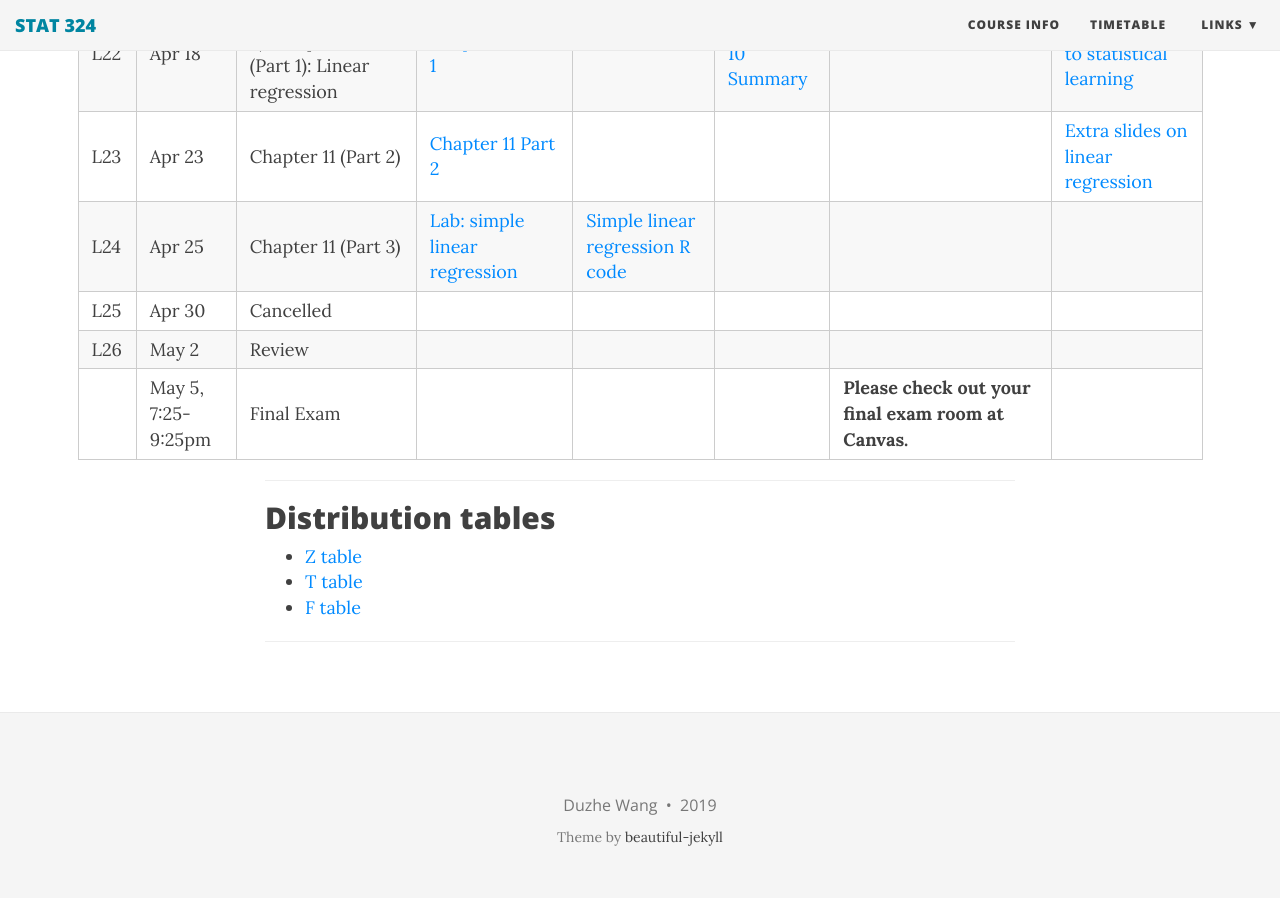
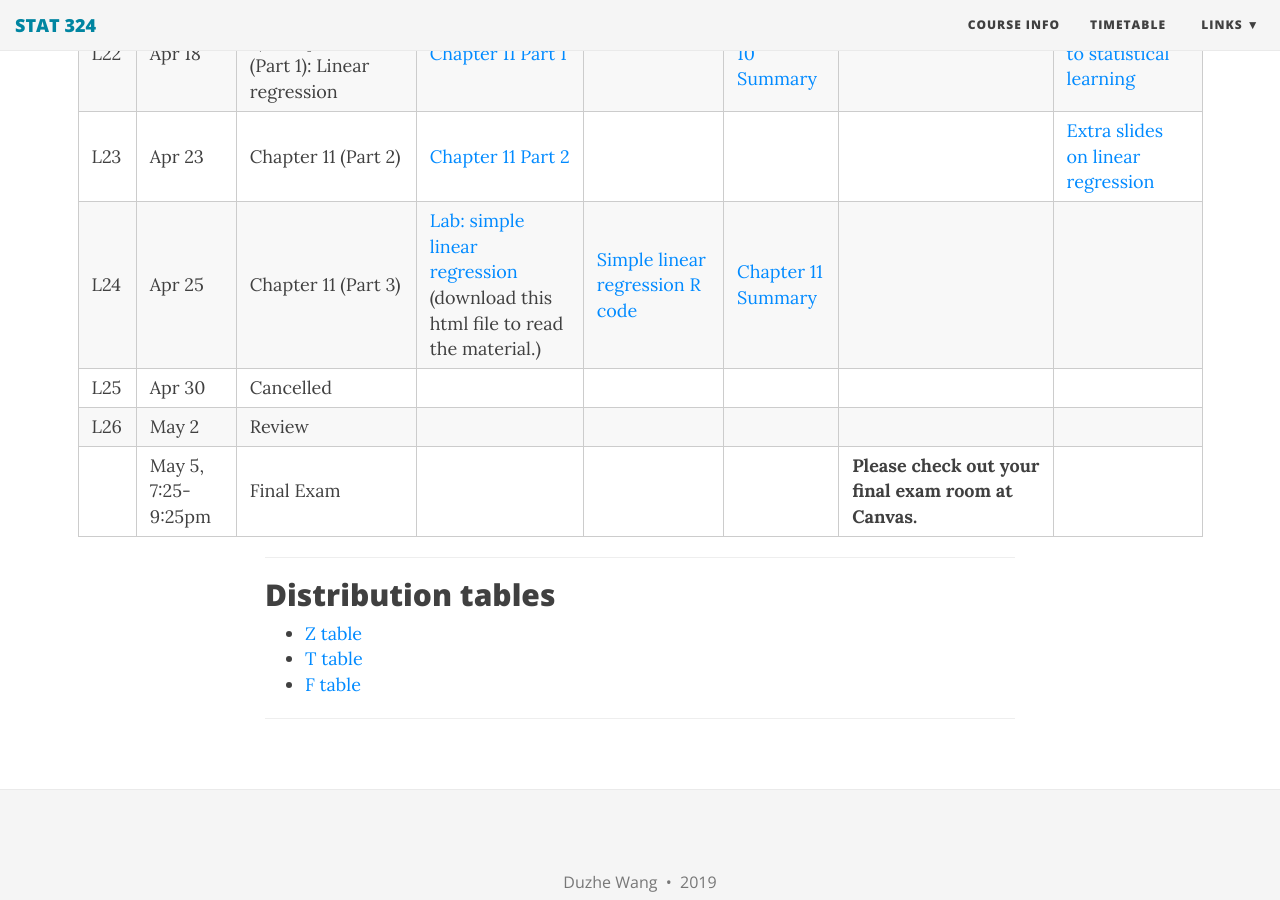
Before and after one commit to duzhewang/stat324, a Jekyll site: the page built from timetable.md, in a window 1280 px wide and 900 px high, scrolled down 2580 px. Built offline with Jekyll 4.4.1, drawn with Linux system fonts in a browser that asks for light colours; nearby versions of some CDN libraries.

Commit message:
Update timetable.md

```diff
--- a/timetable.md
+++ b/timetable.md
@@ -36,7 +36,7 @@
 |L21 | Apr 16 | Chapter 10 (Part 1): comparing multiple independent populations |   [Chapter 10](https://github.com/dzwang91/stat324/raw/gh-pages/lectures/chapter10.pdf),   [ANOVA in R](https://github.com/dzwang91/stat324/raw/gh-pages/lectures/ANOVAinR.pdf)|  [ANOVA R code](https://github.com/dzwang91/stat324/raw/gh-pages/R/anova.R)   |  |Download F table from Canvas. HW7 is out, due on 4/23. |  |
 |L22 | Apr 18 |Chapter 10 (Part 2), Chapter 11 (Part 1): Linear regression |[Chapter 11 Part 1](https://github.com/dzwang91/stat324/raw/gh-pages/lectures/chapter11-1.pdf)|   | [Chapter 10 Summary](https://github.com/dzwang91/stat324/raw/gh-pages/notessummary/chapter10notes.pdf)  |  | [Introduction to statistical learning](https://github.com/dzwang91/stat324/raw/gh-pages/lectures/introSL.pdf)|
 |L23 | Apr 23 | Chapter 11 (Part 2)|[Chapter 11 Part 2](https://github.com/dzwang91/stat324/raw/gh-pages/lectures/chapter11-2.pdf)|     |  |  | [Extra slides on linear regression](https://github.com/dzwang91/stat324/raw/gh-pages/lectures/extraLRslides.pdf)    |
-| L24 | Apr 25 |Chapter 11 (Part 3) | [Lab: simple linear regression](https://github.com/dzwang91/stat324/raw/gh-pages/R/slr.html)     |[Simple linear regression R code](https://github.com/dzwang91/stat324/raw/gh-pages/R/slr.Rmd)|  |  |  |
+| L24 | Apr 25 |Chapter 11 (Part 3) | [Lab: simple linear regression](https://github.com/dzwang91/stat324/raw/gh-pages/R/slr.html) (download this html file to read the material.)    |[Simple linear regression R code](https://github.com/dzwang91/stat324/raw/gh-pages/R/slr.Rmd)|[Chapter 11 Summary](https://github.com/dzwang91/stat324/raw/gh-pages/notessummary/chapter11notes.pdf)|  |  |
 |L25 | Apr 30 |Cancelled |  |     |   |  |  |
 |L26 | May 2 | Review  |        |     |    |  |  |
 | | May 5, 7:25-9:25pm  |Final Exam |         |     |    | **Please check out your final exam room at Canvas.**  |  |
```
